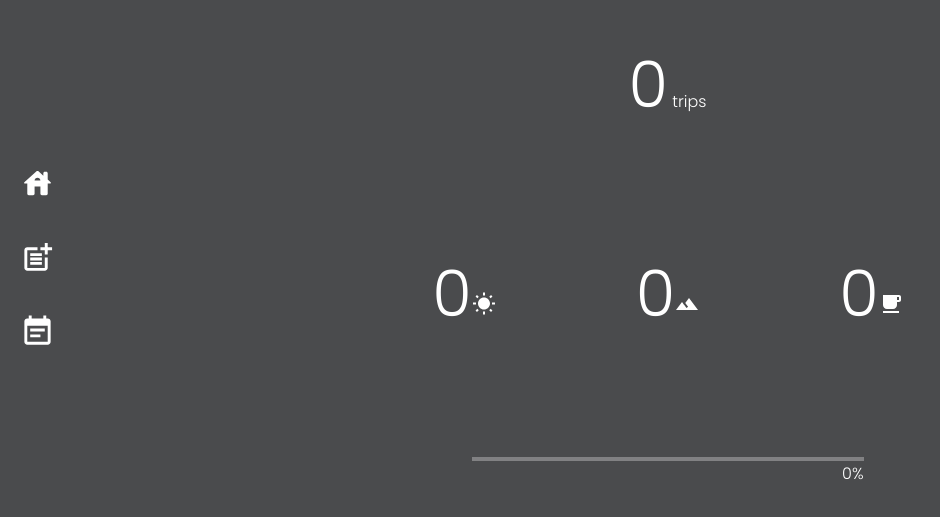
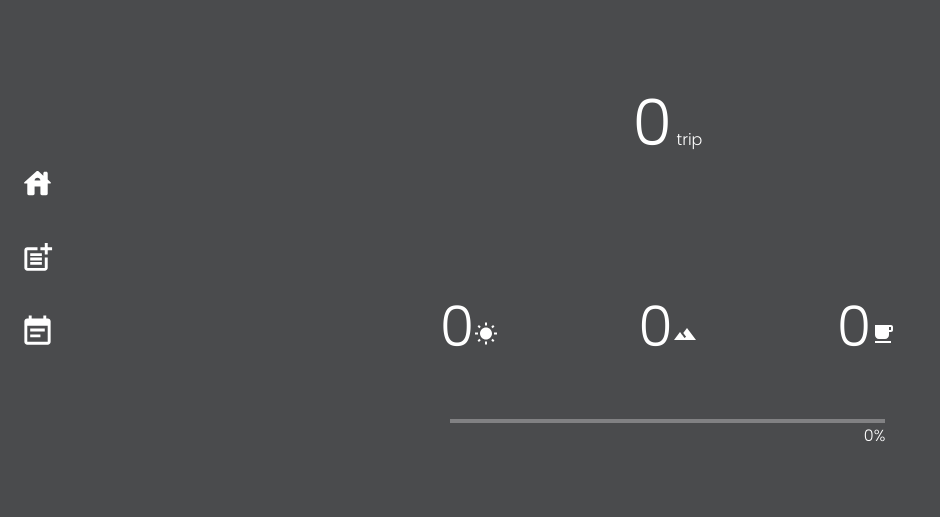
Before and after one commit to mani979084/TripApp, a React (Create React App) app: page / in a window 1280 px wide. Shown: the part 149-666 px from the top of the page, without its empty margins (0-940 px from the left). Built offline with nearby package versions, Linux system fonts and the light colour scheme.

Commit message:
corrected css

```diff
--- a/src/App.css
+++ b/src/App.css
@@ -21,14 +21,13 @@ body{
 
 .home-head{
     font-weight: 300;
+    color: white;
+    text-align: center;
+    margin: auto ;
+}
+.home-head >p{
     font-size: 4rem;
-    color: white;
-    width: 100%;
-    text-align: center;
-    margin: auto 0;
-}
-.home-head p{
-margin-top: 0;
+    margin-top: 0;
 }
 .home-head span{
     font-size: 1rem;
@@ -39,18 +38,18 @@ margin-top: 0;
     justify-content: center;
 }
 .home-sub p{
+    font-size: 3.5rem;
     margin: 50px;
     padding: 0 20px;
 }
 .home-load{
-    display: inline-block;
-    width: 32%;
+    padding: 0 80px;
 }
-.home-load span{
+.home-load span:first-of-type{
     float:right;
 }
 .home-limit{
-    float: left !important;
+    float: left ;
 }
 .MuiLinearProgress-barColorSecondary{
     background-color:white !important;
@@ -205,10 +204,9 @@ thead th{
     margin: 30px;
     font-size: 2.5rem;
 }
-.home-head{
-    margin: auto 0;
-}
+
 .add-head p{
+    font-size: 2rem;
     margin-top: 0;
 }
 .add-field input{
@@ -229,5 +227,8 @@ table th:last-child{
     width: fit-content;
     margin:0 auto;
 }
+.show-head > p{
+    font-size: 2rem;
+}
 
 }
--- a/src/components/Home.jsx
+++ b/src/components/Home.jsx
@@ -12,7 +12,7 @@ const Home = ({ getdata }) => {
     return (
         <>
             <div className='home-head'>
-                <p>{getdata.length}<span> trips</span> </p>
+                <p>{getdata.length}<span> trip{getdata.length > 1 && 's'}</span> </p>
                 <div className='home-sub'>
                     <p>{
                         getdata.filter((d) => (d.type === 'Trek')).length
```
